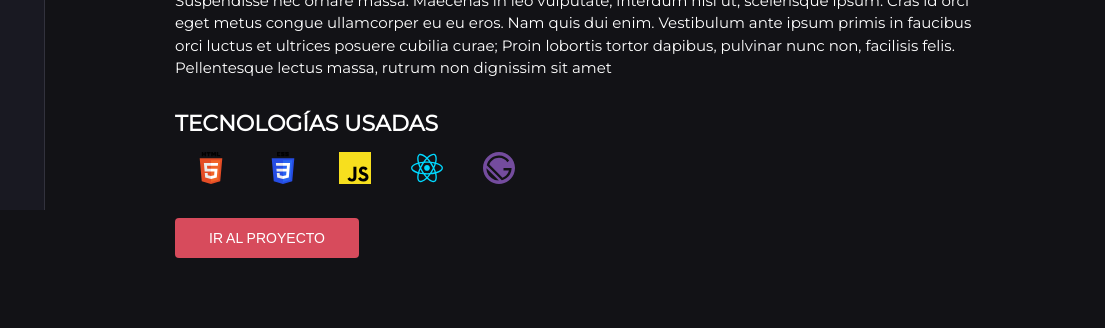
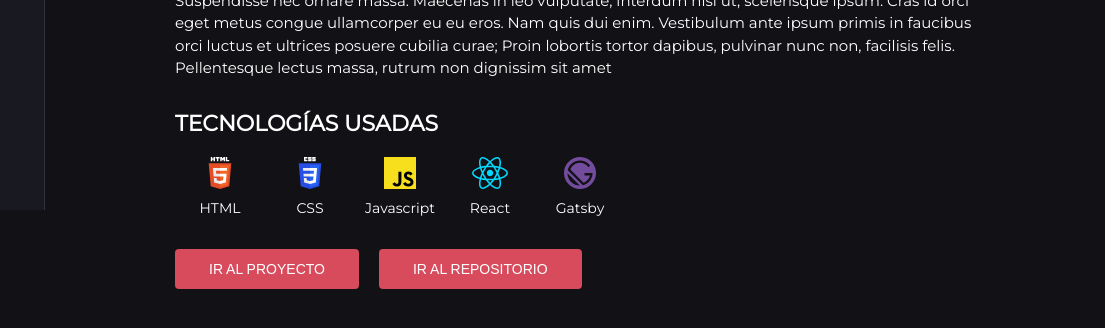
Before and after one commit to simontorresdev/portafolio, a Gatsby site: page /lovicon in a window 1280 px wide. Shown: the part 590-918 px from the top of the page, 175-1280 px from the left. Built offline with nearby package versions, Linux system fonts and the light colour scheme; Gatsby itself is replaced by a stand-in of ours.

Commit message:
agregando detalles al single project

```diff
--- a/src/components/ListingProject/index.js
+++ b/src/components/ListingProject/index.js
@@ -12,7 +12,7 @@
           <Image name={img} />
           <section>
             <div>
-              <nav>
+              <ul>
                 {icons.map((icon, id) =>
                   <li key={id}>
                     {icon === 'Html5' &&
@@ -33,7 +33,7 @@
                       <Elementor />}
                   </li>
                 )}
-              </nav>
+              </ul>
             </div>
           </section>
         </ContenedorImagen>
--- a/src/components/ListingProject/styles.js
+++ b/src/components/ListingProject/styles.js
@@ -31,7 +31,7 @@ export const ContenedorImagen = styled.div`
     align-items: center;
     width: auto;
   }
-  & section div nav{
+  & section div ul{
     background-color: #191922;
     border-radius: 4px;
     padding: 6px;
@@ -52,6 +52,10 @@ export const ContenedorImagen = styled.div`
   & section svg.elementor path{
     fill: #fff;
   }
+  & section svg.html path:nth-child(4),
+  & section svg.css path:nth-child(4){
+    fill: #fff;
+  }
 `
 export const ContenedorDescripcion = styled.div`
   padding-top: 8px;
--- a/src/icons/tecnologias/Css3.js
+++ b/src/icons/tecnologias/Css3.js
@@ -7,6 +7,7 @@ function IconCss3 () {
       height={30}
       viewBox='0 0 256 361'
       preserveAspectRatio='xMidYMid'
+      className='css'
     >
       <path
         d='M127.844 360.088L23.662 331.166.445 70.766h255.11l-23.241 260.36-104.47 28.962z'
--- a/src/icons/tecnologias/Html5.js
+++ b/src/icons/tecnologias/Html5.js
@@ -7,6 +7,7 @@ function IconHtml5 () {
       height={361}
       viewBox='0 0 256 361'
       preserveAspectRatio='xMidYMid'
+      className='html'
     >
       <path
         d='M255.555 70.766l-23.241 260.36-104.47 28.962-104.182-28.922L.445 70.766h255.11z'
--- a/src/proyectos/index.js
+++ b/src/proyectos/index.js
@@ -6,7 +6,8 @@ const listaProyectos = () => ([
     url: 'lovicon',
     technologys: ['Html5', 'Css3', 'Javascript', 'React', 'Gatsby'],
     description: 'Lorem ipsum dolor sit amet, consectetur adipiscing elit. Donec sit amet sapien eget quam efficitur rutrum. Suspendisse nec ornare massa. Maecenas in leo vulputate, interdum nisi ut, scelerisque ipsum. Cras id orci eget metus congue ullamcorper eu eu eros. Nam quis dui enim. Vestibulum ante ipsum primis in faucibus orci luctus et ultrices posuere cubilia curae; Proin lobortis tortor dapibus, pulvinar nunc non, facilisis felis. Pellentesque lectus massa, rutrum non dignissim sit amet',
-    urlProject: 'https://manolo.com.co'
+    urlProject: 'http://loviconretail.co/',
+    git: 'https://github.com/interactivos123/Lovicon'
   },
   {
     name: 'Manolo',
@@ -19,12 +20,12 @@ const listaProyectos = () => ([
   },
   {
     name: 'App podcast',
-    img: 'podcast.png',
+    img: 'podcastPlatzi.png',
     excerpt: 'Proyecto realizado con Next JS',
     url: 'app-podcast',
     technologys: ['Html5', 'Css3', 'Javascript', 'React', 'Next'],
     description: 'Lorem ipsum dolor sit amet, consectetur adipiscing elit. Donec sit amet sapien eget quam efficitur rutrum. Suspendisse nec ornare massa. Maecenas in leo vulputate, interdum nisi ut, scelerisque ipsum. Cras id orci eget metus congue ullamcorper eu eu eros. Nam quis dui enim. Vestibulum ante ipsum primis in faucibus orci luctus et ultrices posuere cubilia curae; Proin lobortis tortor dapibus, pulvinar nunc non, facilisis felis. Pellentesque lectus massa, rutrum non dignissim sit amet',
-    urlProject: 'https://manolo.com.co'
+    urlProject: 'https://app-podcast.vercel.app/'
   },
   {
     name: 'Petgram',
@@ -33,7 +34,7 @@ const listaProyectos = () => ([
     url: 'petgram',
     technologys: ['Html5', 'Css3', 'Javascript', 'React'],
     description: 'Lorem ipsum dolor sit amet, consectetur adipiscing elit. Donec sit amet sapien eget quam efficitur rutrum. Suspendisse nec ornare massa. Maecenas in leo vulputate, interdum nisi ut, scelerisque ipsum. Cras id orci eget metus congue ullamcorper eu eu eros. Nam quis dui enim. Vestibulum ante ipsum primis in faucibus orci luctus et ultrices posuere cubilia curae; Proin lobortis tortor dapibus, pulvinar nunc non, facilisis felis. Pellentesque lectus massa, rutrum non dignissim sit amet',
-    urlProject: 'https://manolo.com.co'
+    urlProject: 'https://petgram-lwj3yh1o8.vercel.app/'
   },
   {
     name: 'Lovicon2',
@@ -42,7 +43,8 @@ const listaProyectos = () => ([
     url: 'lovicon2',
     technologys: ['Html5', 'Css3', 'Javascript', 'React', 'Gatsby'],
     description: 'Lorem ipsum dolor sit amet, consectetur adipiscing elit. Donec sit amet sapien eget quam efficitur rutrum. Suspendisse nec ornare massa. Maecenas in leo vulputate, interdum nisi ut, scelerisque ipsum. Cras id orci eget metus congue ullamcorper eu eu eros. Nam quis dui enim. Vestibulum ante ipsum primis in faucibus orci luctus et ultrices posuere cubilia curae; Proin lobortis tortor dapibus, pulvinar nunc non, facilisis felis. Pellentesque lectus massa, rutrum non dignissim sit amet',
-    urlProject: 'https://manolo.com.co'
+    urlProject: 'https://manolo.com.co',
+    git: 'https://manolo.com.co'
   },
   {
     name: 'Manolo2',
@@ -51,16 +53,18 @@ const listaProyectos = () => ([
     url: 'manolo2',
     technologys: ['Html5', 'Css3', 'Javascript', 'React', 'Gatsby'],
     description: 'Lorem ipsum dolor sit amet, consectetur adipiscing elit. Donec sit amet sapien eget quam efficitur rutrum. Suspendisse nec ornare massa. Maecenas in leo vulputate, interdum nisi ut, scelerisque ipsum. Cras id orci eget metus congue ullamcorper eu eu eros. Nam quis dui enim. Vestibulum ante ipsum primis in faucibus orci luctus et ultrices posuere cubilia curae; Proin lobortis tortor dapibus, pulvinar nunc non, facilisis felis. Pellentesque lectus massa, rutrum non dignissim sit amet',
-    urlProject: 'https://manolo.com.co'
+    urlProject: 'https://manolo.com.co',
+    git: 'https://manolo.com.co'
   },
   {
     name: 'App podcast2',
-    img: 'podcast.png',
+    img: 'podcastPlatzi.png',
     excerpt: 'Proyecto realizado con Next JS',
     url: 'app-podcast2',
     technologys: ['Html5', 'Css3', 'Javascript', 'React', 'Gatsby'],
     description: 'Lorem ipsum dolor sit amet, consectetur adipiscing elit. Donec sit amet sapien eget quam efficitur rutrum. Suspendisse nec ornare massa. Maecenas in leo vulputate, interdum nisi ut, scelerisque ipsum. Cras id orci eget metus congue ullamcorper eu eu eros. Nam quis dui enim. Vestibulum ante ipsum primis in faucibus orci luctus et ultrices posuere cubilia curae; Proin lobortis tortor dapibus, pulvinar nunc non, facilisis felis. Pellentesque lectus massa, rutrum non dignissim sit amet',
-    urlProject: 'https://manolo.com.co'
+    urlProject: 'https://manolo.com.co',
+    git: 'https://manolo.com.co'
   },
   {
     name: 'Petgram2',
@@ -69,7 +73,8 @@ const listaProyectos = () => ([
     url: 'petgram2',
     technologys: ['Html5', 'Css3', 'Javascript', 'React', 'Gatsby'],
     description: 'Lorem ipsum dolor sit amet, consectetur adipiscing elit. Donec sit amet sapien eget quam efficitur rutrum. Suspendisse nec ornare massa. Maecenas in leo vulputate, interdum nisi ut, scelerisque ipsum. Cras id orci eget metus congue ullamcorper eu eu eros. Nam quis dui enim. Vestibulum ante ipsum primis in faucibus orci luctus et ultrices posuere cubilia curae; Proin lobortis tortor dapibus, pulvinar nunc non, facilisis felis. Pellentesque lectus massa, rutrum non dignissim sit amet',
-    urlProject: 'https://manolo.com.co'
+    urlProject: 'https://manolo.com.co',
+    git: 'https://manolo.com.co'
   }
 ])
 
--- a/src/templates/SingleProject/index.js
+++ b/src/templates/SingleProject/index.js
@@ -1,11 +1,11 @@
 import React from 'react'
-import { ContainerSingleProject, ContainerTechnologys } from './styles'
+import { ContainerSingleProject, ContainerTechnologys, ContainerLinks } from './styles'
 import Image from '../../components/image'
 import { Boton } from '../../styles/GlobalStyles'
-import { Html5, Css3, Javascript, IconReact, Gatsby } from '../../icons/tecnologias'
+import { Html5, Css3, Javascript, IconReact, Next, Gatsby, Wordpress, Elementor } from '../../icons/tecnologias'
 
 export default function SingleProject ({ pageContext }) {
-  console.log(pageContext)
+  const { technologys } = pageContext
   return (
     <ContainerSingleProject>
       <Image name={pageContext.img} />
@@ -15,16 +15,61 @@ export default function SingleProject ({ pageContext }) {
       <ContainerTechnologys>
         <h2>Tecnologías usadas</h2>
         <ul>
-          <li><Html5 /></li>
-          <li><Css3 /></li>
-          <li><Javascript /></li>
-          <li><IconReact /></li>
-          <li><Gatsby /></li>
+          {technologys.map((icon, id) =>
+            <li key={id}>
+              {icon === 'Html5' &&
+                <div>
+                  <Html5 />
+                  <p>HTML</p>
+                </div>}
+              {icon === 'Css3' &&
+                <div>
+                  <Css3 />
+                  <p>CSS</p>
+                </div>}
+              {icon === 'Javascript' &&
+                <div>
+                  <Javascript />
+                  <p>Javascript</p>
+                </div>}
+              {icon === 'React' &&
+                <div>
+                  <IconReact />
+                  <p>React</p>
+                </div>}
+              {icon === 'Next' &&
+                <div>
+                  <Next />
+                  <p>Next</p>
+                </div>}
+              {icon === 'Gatsby' &&
+                <div>
+                  <Gatsby />
+                  <p>Gatsby</p>
+                </div>}
+              {icon === 'Wordpress' &&
+                <div>
+                  <Wordpress />
+                  <p>Wordpress</p>
+                </div>}
+              {icon === 'Elementor' &&
+                <div>
+                  <Elementor />
+                  <p>Elementor</p>
+                </div>}
+            </li>
+          )}
         </ul>
       </ContainerTechnologys>
-      <a rel='noreferrer' href={pageContext.urlProject} target='_blank'>
-        <Boton>Ir al proyecto</Boton>
-      </a>
+      <ContainerLinks>
+        <a rel='noreferrer' href={pageContext.urlProject} target='_blank'>
+          <Boton>Ir al proyecto</Boton>
+        </a>
+        {pageContext.git &&
+          <a rel='noreferrer' href={pageContext.git} target='_blank'>
+            <Boton>Ir al repositorio</Boton>
+          </a>}
+      </ContainerLinks>
     </ContainerSingleProject>
   )
 }
--- a/src/templates/SingleProject/styles.js
+++ b/src/templates/SingleProject/styles.js
@@ -39,24 +39,49 @@ export const ContainerSingleProject = styled.section`
     margin-bottom: 15px;
   }
 `
-export const ContainerTechnologys = styled.nav`
+export const ContainerTechnologys = styled.div`
   margin: 30px 0;
   & h2{
     text-transform: uppercase;
-    margin: 15px 0;
+    margin: 15px 0 20px 0;
     font-weight: 600;
     font-size: 22px;
   }
   & ul{
     display: flex;
-    margin-top: 2 0px;
   }
   & ul li{
     list-style: none;
   }
   & li svg{
-    width: 32px;
+    width: 50px;
     height: 32px;
     margin: 0px 20px;
   }
+  & li svg.Next{
+    width: 53px;
+    height: auto;
+  }
+  & li svg.Next path,
+  & li svg.wordpress path,
+  & li svg.elementor path{
+    fill: #fff;
+  }
+  & li svg.html path:nth-child(4),
+  & li svg.css path:nth-child(4){
+    fill: #fff;
+  }
+  & li div p{
+    margin: 0;
+    margin-top: 0px;
+    text-align: center;
+    font-size: 14px;
+    font-weight: 400;
+    margin-top: 5px;
+  }
 `
+export const ContainerLinks = styled.div`
+  & a:nth-child(2){
+    margin-left: 20px;
+  }
+`
```
Also changed, not shown: src/images/podcast.png (deleted).
